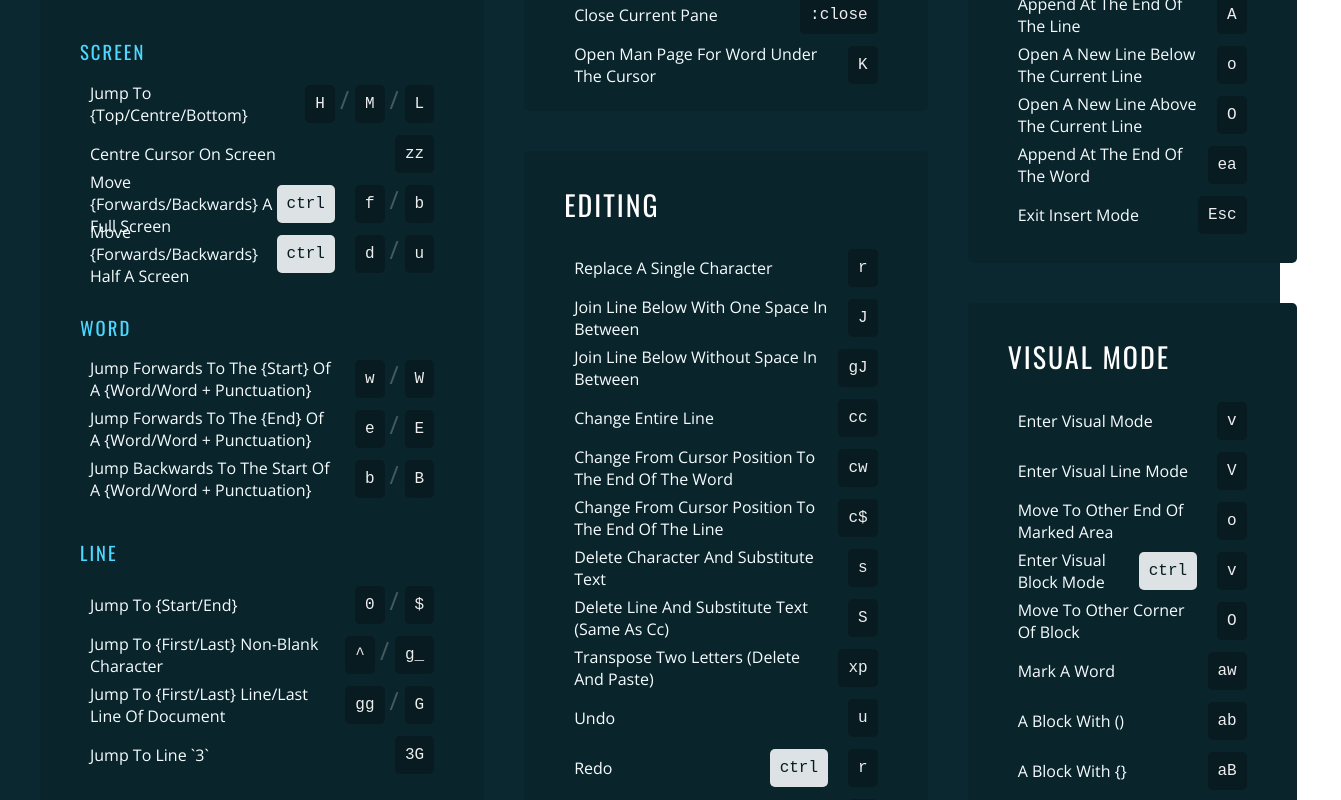
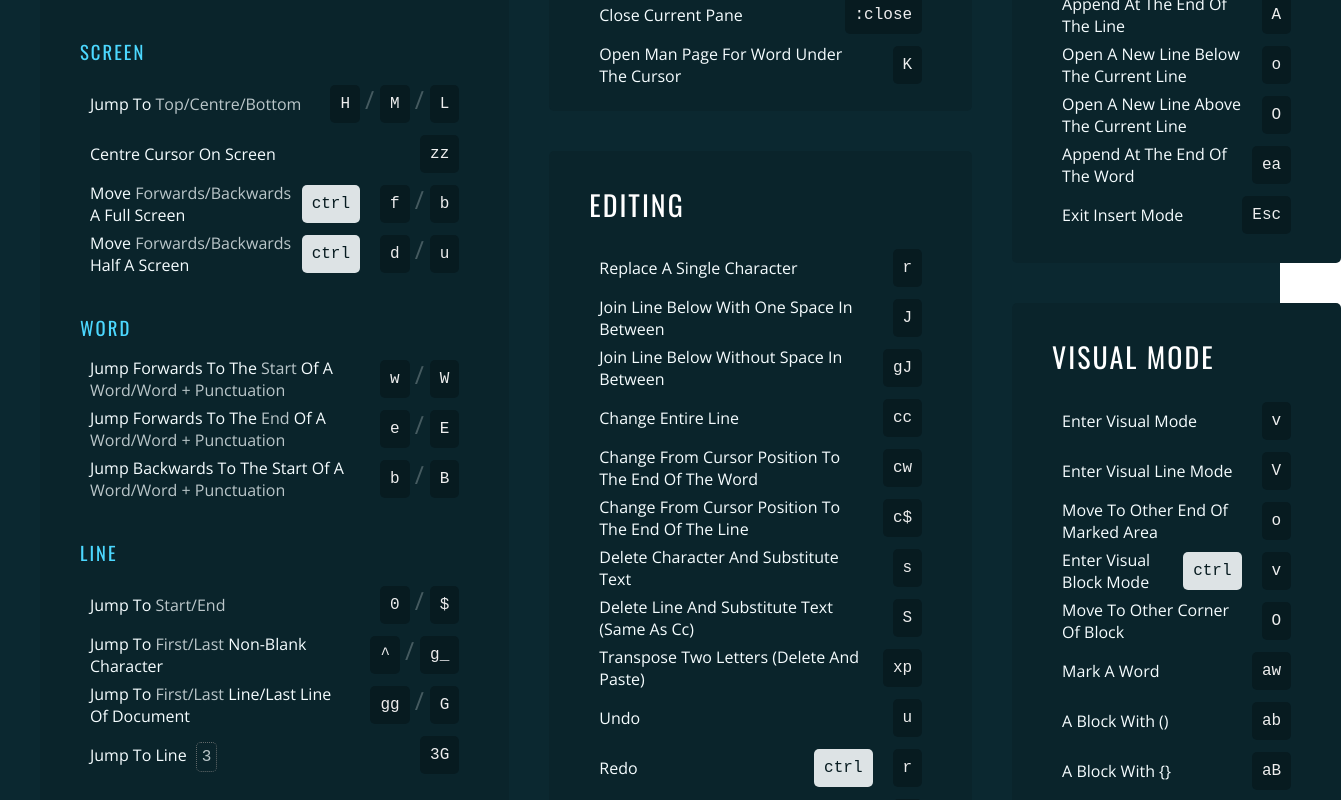
Before and after one commit to cpoliver/acinonyx, a React (Create React App) app: page / in a window 1280 px wide. Shown: the part 400-1200 px from the top of the page, 1341 px wide, since content can reach past the window. Built offline with nearby package versions, Linux system fonts and the light colour scheme.

Commit message:
feat(item): Add basic description format parsing

```diff
--- a/src/components/Item.js
+++ b/src/components/Item.js
@@ -1,12 +1,15 @@
 import React from 'react';
 import PropTypes from 'prop-types';
-import { replace } from 'ramda';
+import { pipe, replace } from 'ramda';
 
 import { mapWithIndex } from '../helpers';
 
 import './styles/Item.css';
 
-const formatCode = replace(/code/g, 'pre');
+const parseItalics = replace(/\{(.+?)\}/g, '<span class="u-direction">$1</span>');
+const parsePre = replace(/`(.+?)`/g, '<span class="u-code">$1</span>');
+
+const formatCode = pipe(parseItalics, parsePre);
 
 const renderPre = className => (item, key) => (
   <div className={className}>
@@ -19,7 +22,9 @@ const renderCommand = renderPre('c-item__command');
 
 const Item = ({ modifiers = [], commands, description }) => (
   <div className="c-item">
-    <div className="c-item__description" dangerouslySetInnerHTML={{ __html: formatCode(description) }}></div>
+    <div className="c-item__description">
+      <span dangerouslySetInnerHTML={{ __html: formatCode(description) }}></span>
+    </div>
     <div className="c-item__keys">
       <div className="c-item__modifiers">{ mapWithIndex(renderModifier, modifiers) }</div>
       <div className="c-item__commands">{ mapWithIndex(renderCommand, commands) }</div>
--- a/src/components/styles/Item.css
+++ b/src/components/styles/Item.css
@@ -52,3 +52,16 @@
   margin-left: 1rem;
   padding: .5rem;
 }
+
+.u-direction {
+  opacity: .75;
+}
+
+.u-code {
+  border-radius: 4px;
+  border: 1px dotted gray;
+  font-family: monospace;
+  margin: .25rem;
+  opacity: .75;
+  padding: .25rem;
+}
```
